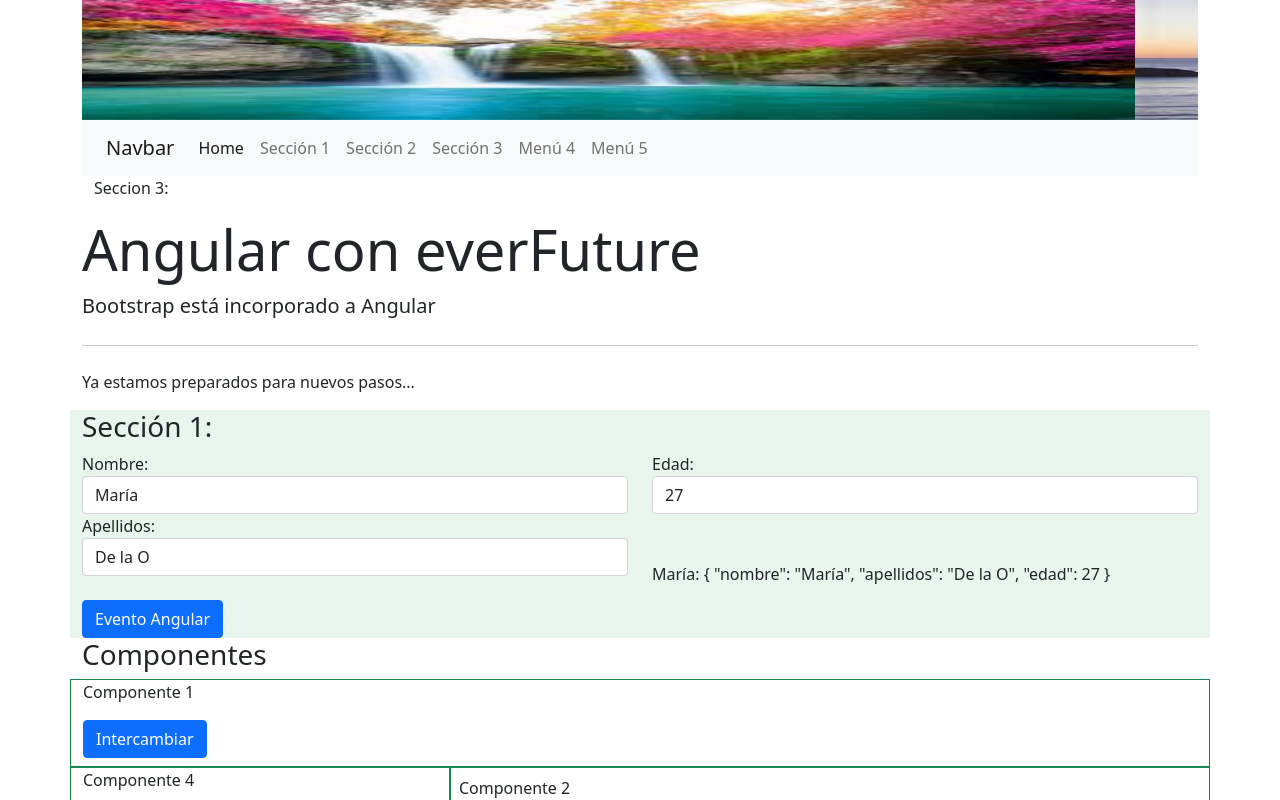
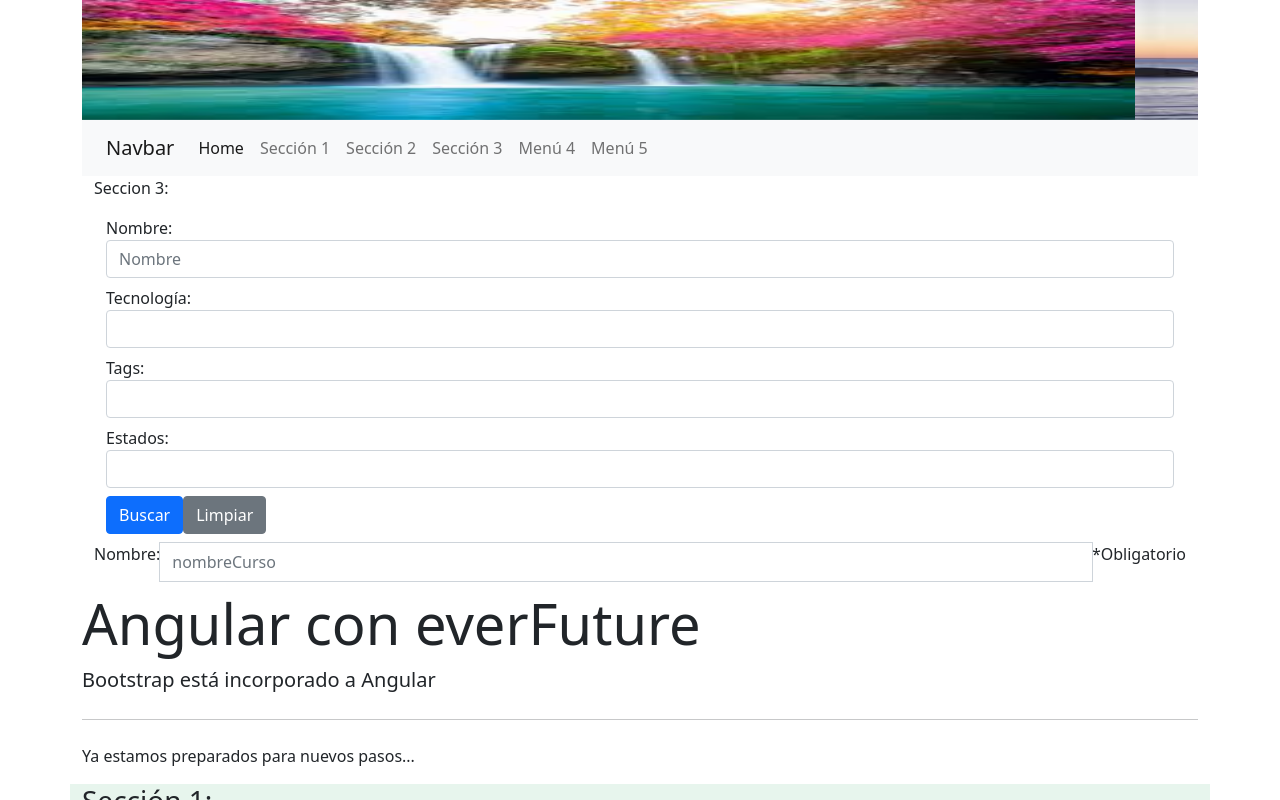
Before and after one commit to SergioRuJim/proyecto1, an Angular app: page /seccion3 in a window 1280 px wide. Shown: the top 800 px of the page. Built offline with nearby package versions, Linux system fonts and the light colour scheme.

Commit message:
Añadidos formularios y comprobaciones

```diff
--- a/src/app/app.module.ts
+++ b/src/app/app.module.ts
@@ -1,6 +1,6 @@
 import { NgModule } from '@angular/core';
 import { BrowserModule } from '@angular/platform-browser';
-import { FormsModule } from '@angular/forms';
+import { FormsModule, ReactiveFormsModule } from '@angular/forms';
 import { Routes, RouterModule } from '@angular/router';
 
 import { AppComponent } from './app.component';
@@ -42,7 +42,8 @@ const routes: Routes = [
   imports: [
     BrowserModule,
     FormsModule,
-    RouterModule.forRoot(routes)
+    RouterModule.forRoot(routes),
+    ReactiveFormsModule
   ],
   providers: [],
   bootstrap: [PrincipalComponent]
--- a/src/app/c-seccion2/c-seccion2.component.css
+++ b/src/app/c-seccion2/c-seccion2.component.css
@@ -0,0 +1,3 @@
+.color-red{
+    color: red;
+}
--- a/src/app/c-seccion2/c-seccion2.component.html
+++ b/src/app/c-seccion2/c-seccion2.component.html
@@ -1 +1,24 @@
 <p>Seccion 2: <label *ngIf="nombrePersona">Protagonizada por {{ nombrePersona }}</label></p>
+<form [formGroup]="formComentarios">
+    <div class="row">
+        <div class="mb-3 col-4">
+            <label for="usuario" class="form-label">Usuario</label>
+            <input type="text" class="form-control" id="usuario"  formControlName="usuario" required>
+            <div *ngIf="f['usuario'].errors" id="usuarioHelp" class="form-text color-red">*Obligatorio</div>
+        </div>
+        <div class="mb-3 col-4">
+            <label for="comentario" class="form-label">Comentario</label>
+            <input type="text" class="form-control" id="comentario" formControlName="comentario">
+            <div *ngIf="f['comentario'].errors" id="usuarioHelp" class="form-text">
+                <p *ngIf="f['comentario'].errors['required']" class="error-validate color-red">*Obligatorio</p>
+                <p *ngIf="f['comentario'].errors['minlength']" class="error-validate color-red">*Debe contener mínimo 10 caracteres</p>
+            </div>
+        </div>
+        <div class="col-4 d-flex align-items-center">
+            <button *ngIf="!f['usuario'].errors && !f['comentario'].errors;else desactivado" type="submit" class="btn btn-primary col-4" (click)="enviarComentarios()">Enviar</button>
+            <ng-template #desactivado>
+                <button type="submit" class="btn btn-primary col-4" (click)="enviarComentarios()" disabled>Enviar</button>
+            </ng-template>
+        </div>
+    </div>
+  </form>
--- a/src/app/c-seccion2/c-seccion2.component.ts
+++ b/src/app/c-seccion2/c-seccion2.component.ts
@@ -1,5 +1,7 @@
 import { Component, OnInit } from '@angular/core';
 import { Router, ActivatedRoute } from '@angular/router';
+import { FormControl, FormGroup, Validators } from '@angular/forms';
+import { ThisReceiver } from '@angular/compiler';
 
 
 @Component({
@@ -9,8 +11,31 @@ import { Router, ActivatedRoute } from '@angular/router';
 })
 export class CSeccion2Component implements OnInit {
 
-  nombrePersona!: String;
 
+    nombrePersona!: String;
+
+    formComentarios: FormGroup = new FormGroup({
+      usuario : new FormControl('', Validators.required),
+      comentario : new FormControl('', [Validators.required, Validators.minLength(10)])
+    })
+
+    // Para facilitar el acceso desde HTML:
+  get f(){
+    return this.formComentarios.controls;
+  }
+
+  enviarComentarios(){
+    console.log("El usuario '" + this.formComentarios.value.usuario + "' ha escrito el comentario: '" +
+                this.formComentarios.value.comentario + "'");
+    this.limpiarCampos();
+  }
+
+  limpiarCampos(){
+    this.formComentarios = new FormGroup({
+      usuario : new FormControl('', Validators.required),
+      comentario : new FormControl('', [Validators.required, Validators.minLength(10)])
+    })
+  }
   constructor(private route: ActivatedRoute, private router: Router) { }
 
   ngOnInit(): void {
--- a/src/app/c-seccion3/c-seccion3.component.html
+++ b/src/app/c-seccion3/c-seccion3.component.html
@@ -1 +1,44 @@
 <p>Seccion 3: {{ ciudad }} {{ poblacion }}</p>
+<form [formGroup]="formBusquedaCursos" class="form-inline">
+    <div class="row mx-auto">
+        <div class="form-group mb-2">
+            <label class="label-form" for="nombre">Nombre: </label>
+            <input type="text" class="form-control" placeholder="Nombre" formControlName="nombreCurso">
+        </div>
+        <div class="form-group mb-2">
+            <label class="label-form" for="tecnologias">Tecnología: </label>
+            <select class="form-control" id="tecnologia" formControlName="tecnologia">
+                <option *ngFor="let tec of tecnologias" value="{{tec.id}}">{{tec.nombre}}</option>
+            </select>
+        </div>
+        <div class="form-group mb-2">
+            <label class="label-form" for="tags">Tags: </label>
+            <select class="form-control" id="tag" formControlName="tag">
+                <option *ngFor="let tag of tags" value="{{tag.id}}">{{tag.nombre}}</option>
+            </select>
+        </div>
+        <div class="form-group mb-2">
+            <label class="label-form" for="estados">Estados: </label>
+            <select class="form-control" id="estado" formControlName="estado">
+                <option *ngFor="let estado of estados" value="{{estado.id}}">{{estado.nombre}}</option>
+            </select>
+        </div>
+        <div class="form-group mb-2">
+            <button type="submit" class="btn btn-primary btn-xsm" (click)="realizarBusquedaCursos()">Buscar</button>
+            <button type="submit" class="btn btn-secondary btn-xsm" (click)="limpiarCampos()">Limpiar</button>
+        </div>
+    </div>
+</form>
+
+<form [formGroup]="formAltaCurso" class="form-inline" >
+    <div class="input-group form-group mb-2">
+        <div class="input-group-prepend">
+            <label class="label-form" for="nombre">Nombre: </label>
+        </div>
+        <input type="text" id="nombreCurso" class="form-control" placeholder="nombreCurso" formControlName="nombreCurso" required>
+        <div class="input-group-append form-control-feedback" *ngIf="f['nombreCurso'].errors">
+            <p *ngIf="f['nombreCurso'].errors['required']" class="error-validate">*Obligatorio</p>
+            <p *ngIf="f['nombreCurso'].errors['minlength']" class="error-validate">*Debe contener mínimo 3 caracteres</p>
+        </div>
+    </div>
+</form>
--- a/src/app/c-seccion3/c-seccion3.component.ts
+++ b/src/app/c-seccion3/c-seccion3.component.ts
@@ -1,5 +1,6 @@
 import { Component, OnInit } from '@angular/core';
 import { Router, ActivatedRoute } from '@angular/router';
+import { FormControl, FormGroup, Validators } from '@angular/forms';
 
 @Component({
   selector: 'app-c-seccion3',
@@ -8,8 +9,63 @@ import { Router, ActivatedRoute } from '@angular/router';
 })
 export class CSeccion3Component implements OnInit {
 
+  tecnologias = [{"id":'Angular', 'nombre':'Angular'}]
+  tags = [{"id":'1.2', 'nombre':'1.2'}]
+  estados = [{"id":'Avanzado', 'nombre':'Avanzado'}]
+  formBusquedaCursos:FormGroup = new FormGroup({
+    nombreCurso: new FormControl(''),
+    tecnologia: new FormControl(''),
+    tag: new FormControl(''),
+    estado: new FormControl('')
+  })
+
   ciudad!: String;
   poblacion!: String;
+  surveyForm!: FormGroup
+
+  formComentarios: FormGroup = new FormGroup({
+    usuario: new FormControl('', Validators.required),
+    comentarios : new FormControl('', [Validators.required,Validators.minLength(10)]),
+    email : new FormControl('', [Validators.required, Validators.pattern("[^@]*@[^@]*"),this.emailDomainValidator])
+  })
+
+  formAltaCurso: FormGroup = new FormGroup({
+    nombreCurso: new FormControl('', [Validators.required, Validators.minLength(3)])
+  })
+
+  // Para facilitar el acceso desde HTML:
+  get f(){
+    return this.formAltaCurso.controls;
+  }
+
+  emailDomainValidator(control:FormControl) {
+    let email = control.value;
+    if(email && email.indexOf("@") != -1){
+      let [_, domain] = email.split("@");
+      if(domain !== "codecraft.tv"){
+        return {
+          emailDomain: domain
+        }
+      }
+    }
+    return null;
+  }
+
+  realizarBusquedaCursos(){
+    console.log(  "Buscar por TAG: " + this.formBusquedaCursos.value.tag +
+                  " - NOMBRECURSO: " + this.formBusquedaCursos.value.nombreCurso +
+                  " - ESTADO: " + this.formBusquedaCursos.value.estado +
+                " - TECNOLOGIA: " + this.formBusquedaCursos.value.tecnologia)
+}
+
+limpiarCampos(){
+  this.formBusquedaCursos = new FormGroup({
+    nombreCurso: new FormControl(''),
+    tecnologia: new FormControl(''),
+    estado: new FormControl(''),
+    tag: new FormControl('')
+  })
+}
 
   constructor(private route: ActivatedRoute, private router: Router) { }
 
--- a/src/app/principal/principal.component.html
+++ b/src/app/principal/principal.component.html
@@ -29,7 +29,7 @@
                         <input type="text" [(ngModel)]="personaData.apellidos" class="form-control">
                     </div>
                     <br>
-                    <button type="button" (click)="eventoBotonAngular()" class="btn btn-primary btn-block">Evento Angular</button>
+                    <button type="button" (click)="eventoBotonAngular()" class="btn btn-primary btn-block mb-3">Evento Angular</button>
                 </div>
                 <div class="col-6">
                     <div class="form-group">
```
